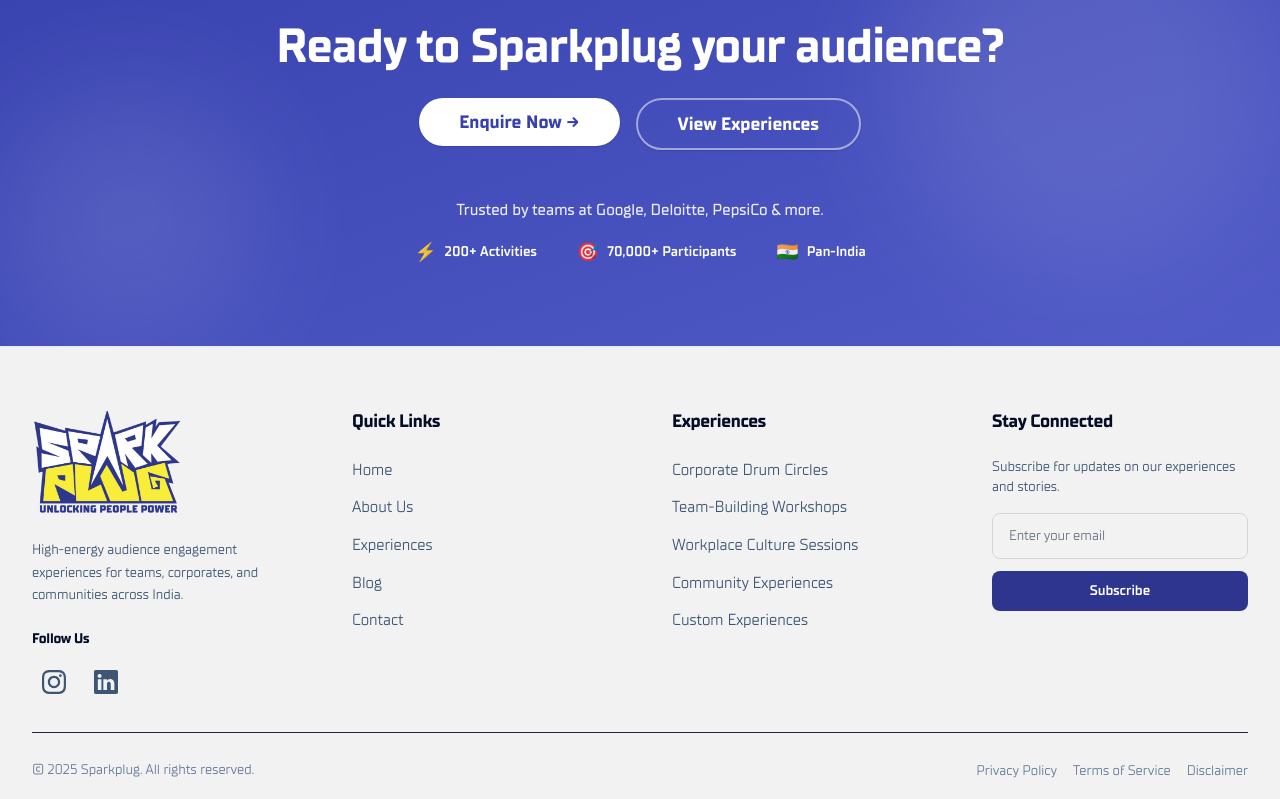
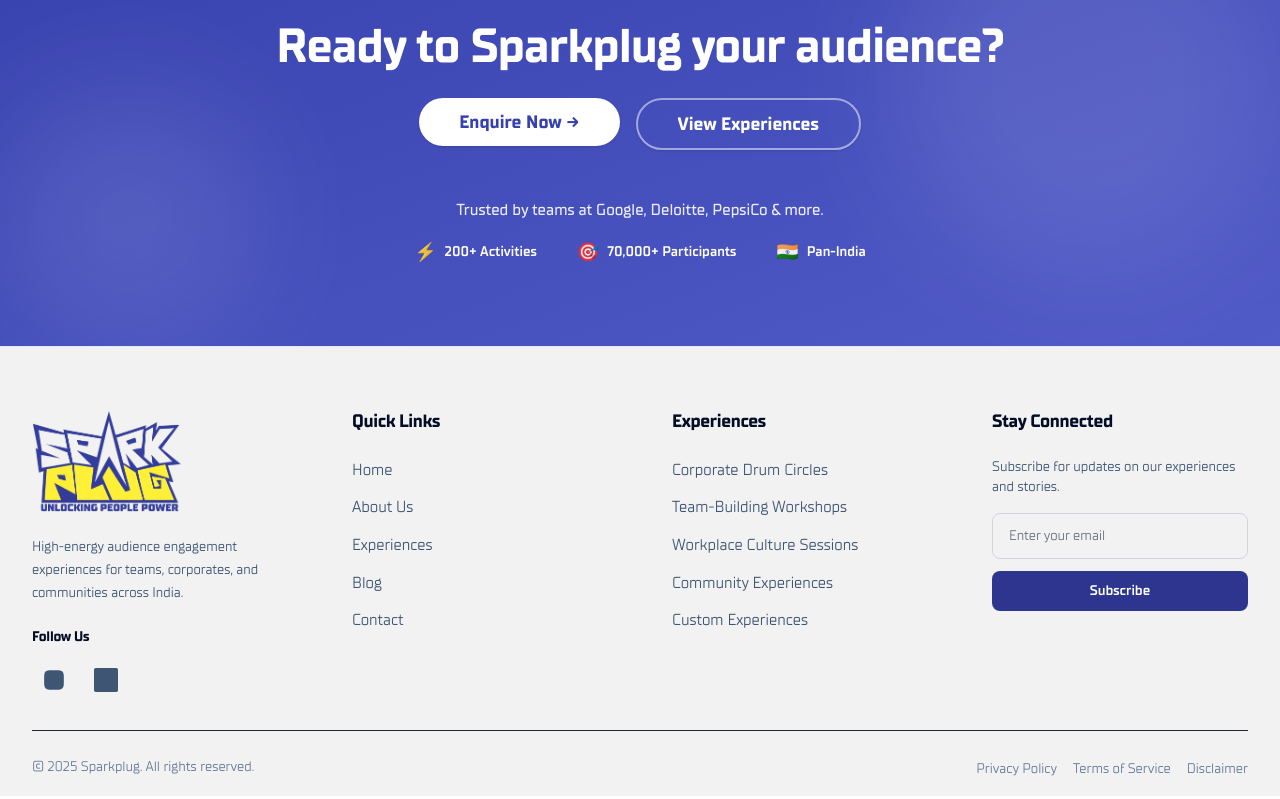
Before and after one commit to jabinweb/sparkplug, a Next.js app: page / in a window 1280 px wide. Shown: the part 4847-5646 px from the top of the page. Built offline with nearby package versions, Linux system fonts and the light colour scheme; no server answers; the database is empty.

Commit message:
fixed logos

```diff
--- a/components/ClientLayout.tsx
+++ b/components/ClientLayout.tsx
@@ -19,7 +19,7 @@ export default function ClientLayout({
         {children}
       </main>
       <GlobalCTA />
-      <Footer />
+      <Footer siteContent={siteContent} />
     </ThemeProvider>
   )
 }
--- a/components/Footer.tsx
+++ b/components/Footer.tsx
@@ -3,26 +3,25 @@
 import Link from 'next/link';
 import Image from 'next/image';
 import { useState, useEffect } from 'react';
-import siteContentJson from '@/content/site-content.json';
 
-export default function Footer() {
+export default function Footer({ siteContent }: { siteContent: any }) {
   const [email, setEmail] = useState('');
   const [isSubmitting, setIsSubmitting] = useState(false);
   const [mounted, setMounted] = useState(false);
   const [currentTheme, setCurrentTheme] = useState<'light' | 'dark'>('dark');
 
-  const branding = (siteContentJson as any).site?.branding || {
+  // ✅ Dynamic branding (same as Header)
+  const branding = siteContent?.site?.branding || {
     logoDark: '/logos/logo.png',
-    logoLight: '/logos/sparkplug_light.png'
+    logoLight: '/logos/sparkplug_light.png',
   };
 
   useEffect(() => {
     setMounted(true);
-    // Get theme from document
+
     const isDark = document.documentElement.classList.contains('dark');
     setCurrentTheme(isDark ? 'dark' : 'light');
 
-    // Watch for theme changes
     const observer = new MutationObserver(() => {
       const isDark = document.documentElement.classList.contains('dark');
       setCurrentTheme(isDark ? 'dark' : 'light');
@@ -30,7 +29,7 @@ export default function Footer() {
 
     observer.observe(document.documentElement, {
       attributes: true,
-      attributeFilter: ['class']
+      attributeFilter: ['class'],
     });
 
     return () => observer.disconnect();
@@ -40,7 +39,6 @@ export default function Footer() {
     e.preventDefault();
     setIsSubmitting(true);
 
-    // Newsletter signup logic would go here
     setTimeout(() => {
       setIsSubmitting(false);
       setEmail('');
@@ -54,19 +52,19 @@ export default function Footer() {
       href: 'https://instagram.com/thesparkplugin',
       icon: (
         <svg className="w-6 h-6" fill="currentColor" viewBox="0 0 24 24">
-          <path d="M12 2.163c3.204 0 3.584.012 4.85.07 3.252.148 4.771 1.691 4.919 4.919.058 1.265.069 1.645.069 4.849 0 3.205-.012 3.584-.069 4.849-.149 3.225-1.664 4.771-4.919 4.919-1.266.058-1.644.07-4.85.07-3.204 0-3.584-.012-4.849-.07-3.26-.149-4.771-1.699-4.919-4.92-.058-1.265-.07-1.644-.07-4.849 0-3.204.013-3.583.07-4.849.149-3.227 1.664-4.771 4.919-4.919 1.266-.057 1.645-.069 4.849-.069zm0-2.163c-3.259 0-3.667.014-4.947.072-4.358.2-6.78 2.618-6.98 6.98-.059 1.281-.073 1.689-.073 4.948 0 3.259.014 3.668.072 4.948.2 4.358 2.618 6.78 6.98 6.98 1.281.058 1.689.072 4.948.072 3.259 0 3.668-.014 4.948-.072 4.354-.2 6.782-2.618 6.979-6.98.059-1.28.073-1.689.073-4.948 0-3.259-.014-3.667-.072-4.947-.196-4.354-2.617-6.78-6.979-6.98-1.281-.059-1.69-.073-4.949-.073zm0 5.838c-3.403 0-6.162 2.759-6.162 6.162s2.759 6.163 6.162 6.163 6.162-2.759 6.162-6.163c0-3.403-2.759-6.162-6.162-6.162zm0 10.162c-2.209 0-4-1.79-4-4 0-2.209 1.791-4 4-4s4 1.791 4 4c0 2.21-1.791 4-4 4zm6.406-11.845c-.796 0-1.441.645-1.441 1.44s.645 1.44 1.441 1.44c.795 0 1.439-.645 1.439-1.44s-.644-1.44-1.439-1.44z"/>
+          <path d="M12 2.163c3.204 0 3.584.012 4.85.07 3.252.148 4.771 1.691 4.919 4.919.058 1.265.069 1.645.069 4.849 0 3.205-.012 3.584-.069 4.849-.149 3.225-1.664 4.771-4.919 4.919-1.266.058-1.644.07-4.85.07-3.204 0-3.584-.012-4.849-.07-3.26-.149-4.771-1.699-4.919-4.92-.058-1.265-.07-1.644-.07-4.849 0-3.204.013-3.583.07-4.849.149-3.227 1.664-4.771 4.919-4.919 1.266-.057 1.645-.069 4.849-.069z"/>
         </svg>
-      )
+      ),
     },
-       {
+    {
       name: 'Linkedin',
       href: 'https://www.linkedin.com/company/thesparkplug/',
       icon: (
-        <svg xmlns="http://www.w3.org/2000/svg" width="16" height="16" fill="currentColor" className="w-6 h-6" viewBox="0 0 16 16">
-  <path d="M0 1.146C0 .513.526 0 1.175 0h13.65C15.474 0 16 .513 16 1.146v13.708c0 .633-.526 1.146-1.175 1.146H1.175C.526 16 0 15.487 0 14.854zm4.943 12.248V6.169H2.542v7.225zm-1.2-8.212c.837 0 1.358-.554 1.358-1.248-.015-.709-.52-1.248-1.342-1.248S2.4 3.226 2.4 3.934c0 .694.521 1.248 1.327 1.248zm4.908 8.212V9.359c0-.216.016-.432.08-.586.173-.431.568-.878 1.232-.878.869 0 1.216.662 1.216 1.634v3.865h2.401V9.25c0-2.22-1.184-3.252-2.764-3.252-1.274 0-1.845.7-2.165 1.193v.025h-.016l.016-.025V6.169h-2.4c.03.678 0 7.225 0 7.225z"/>
-</svg>
-      )
-    }
+        <svg xmlns="http://www.w3.org/2000/svg" className="w-6 h-6" fill="currentColor" viewBox="0 0 16 16">
+          <path d="M0 1.146C0 .513.526 0 1.175 0h13.65C15.474 0 16 .513 16 1.146v13.708c0 .633-.526 1.146-1.175 1.146H1.175C.526 16 0 15.487 0 14.854z"/>
+        </svg>
+      ),
+    },
   ];
 
   return (
@@ -76,35 +74,24 @@ export default function Footer() {
 
           {/* Company Info */}
           <div className="w-full flex flex-col space-y-6">
-            <div className="">
-              <Image src={currentTheme === 'light' ? branding.logoLight : branding.logoDark} alt="Sparkplug Logo" width={150} height={50} />
+            <div>
+              <Image
+                src={currentTheme === 'light' ? branding.logoLight : branding.logoDark}
+                alt="Sparkplug Logo"
+                width={150}
+                height={50}
+              />
             </div>
+
             <p className="text-[var(--color-text-secondary)] text-sm leading-relaxed">
               High-energy audience engagement experiences for teams, corporates, and communities across India.
             </p>
-            {/* <div className="space-y-2 text-sm text-[var(--color-text-secondary)]">
-              <div className="flex items-center">
-                <svg className="w-4 h-4 mr-2 text-[var(--color-brand-primary)] flex-shrink-0" fill="currentColor" viewBox="0 0 24 24">
-                  <path d="M12 2C8.13 2 5 5.13 5 9c0 5.25 7 13 7 13s7-7.75 7-13c0-3.87-3.13-7-7-7zm0 9.5c-1.38 0-2.5-1.12-2.5-2.5s1.12-2.5 2.5-2.5 2.5 1.12 2.5 2.5-1.12 2.5-2.5 2.5z"/>
-                </svg>
-                <span>Pan-India Coverage</span>
-              </div>
-              <div className="flex items-center">
-                <svg className="w-4 h-4 mr-2 text-[var(--color-brand-primary)] flex-shrink-0" fill="currentColor" viewBox="0 0 24 24">
-                  <path d="M20 4H4c-1.1 0-1.99.9-1.99 2L2 18c0 1.1.9 2 2 2h16c1.1 0 2-.9 2-2V6c0-1.1-.9-2-2-2zm0 4l-8 5-8-5V6l8 5 8-5v2z"/>
-                </svg>
-                <a href="mailto:connect@sparkplug.in" className="hover:text-[var(--color-brand-primary)] transition-colors">connect@sparkplug.in</a>
-              </div>
-              <div className="flex items-center">
-                <svg className="w-4 h-4 mr-2 text-[var(--color-brand-primary)] flex-shrink-0" fill="currentColor" viewBox="0 0 24 24">
-                  <path d="M12 2.163c3.204 0 3.584.012 4.85.07 3.252.148 4.771 1.691 4.919 4.919.058 1.265.069 1.645.069 4.849 0 3.205-.012 3.584-.069 4.849-.149 3.225-1.664 4.771-4.919 4.919-1.266.058-1.644.07-4.85.07-3.204 0-3.584-.012-4.849-.07-3.26-.149-4.771-1.699-4.919-4.92-.058-1.265-.07-1.644-.07-4.849 0-3.204.013-3.583.07-4.849.149-3.227 1.664-4.771 4.919-4.919 1.266-.057 1.645-.069 4.849-.069z"/>
-                </svg>
-                <a href="https://instagram.com/thesparkplugin" target="_blank" rel="noopener noreferrer" className="hover:text-[var(--color-brand-primary)] transition-colors">@thesparkplugin</a>
-              </div>
-            </div> */}
-            {/* Social Media Links */}
+
+            {/* Social Links */}
             <div>
-              <h4 className="text-sm font-medium mb-3 text-[var(--color-text-primary)]">Follow Us</h4>
+              <h4 className="text-sm font-medium mb-3 text-[var(--color-text-primary)]">
+                Follow Us
+              </h4>
               <div className="flex space-x-3">
                 {socialLinks.map((social) => (
                   <a
@@ -113,11 +100,8 @@ export default function Footer() {
                     target="_blank"
                     rel="noopener noreferrer"
                     className="w-10 h-10 bg-[var(--color-bg-tertiary)] rounded-lg flex items-center justify-center text-[var(--color-text-secondary)] hover:text-white hover:bg-gradient-to-br hover:from-purple-500 hover:to-pink-500 transition-all duration-300"
-                    aria-label={social.name}
                   >
-                    <div className="w-5 h-5">
-                      {social.icon}
-                    </div>
+                    <div className="w-5 h-5">{social.icon}</div>
                   </a>
                 ))}
               </div>
--- a/package.json
+++ b/package.json
@@ -24,7 +24,7 @@
     "clsx": "^2.1.1",
     "framer-motion": "^12.23.24",
     "lucide-react": "^0.546.0",
-    "next": "16.0.10",
+    "next": "^16.1.6",
     "next-auth": "^5.0.0-beta.30",
     "next-themes": "^0.4.6",
     "postcss": "^8.5.6",
@@ -41,6 +41,7 @@
     "@types/node": "^20",
     "@types/react": "19.2.7",
     "@types/react-dom": "19.2.3",
+    "baseline-browser-mapping": "^2.10.0",
     "eslint": "^9",
     "eslint-config-next": "16.0.10",
     "prisma": "^6.1.0",
```
Also changed, not shown: 1 other file (tests, documents, lock files or other folders).
